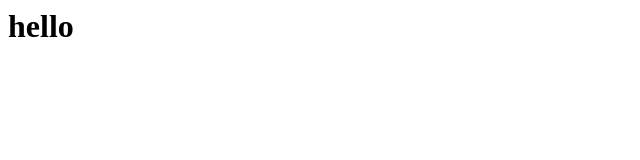
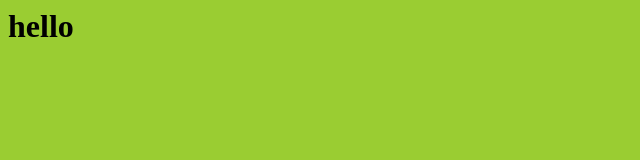
Before and after one commit to ayushprajapati-01/web-class, a plain HTML site: page index.html in a window 1280 px wide. Shown: the whole page, without its empty margins (0-640 px from the left). Drawn offline with Linux system fonts and the light colour scheme.

Commit message:
second commit

```diff
--- a/index.html
+++ b/index.html
@@ -2,7 +2,8 @@
 <head>
 <title> first program</title>
 </head>
-<body>
+<body style="background-color: yellowgreen">
+
 <h1>hello </H1>
 </body>
 </html>
```
